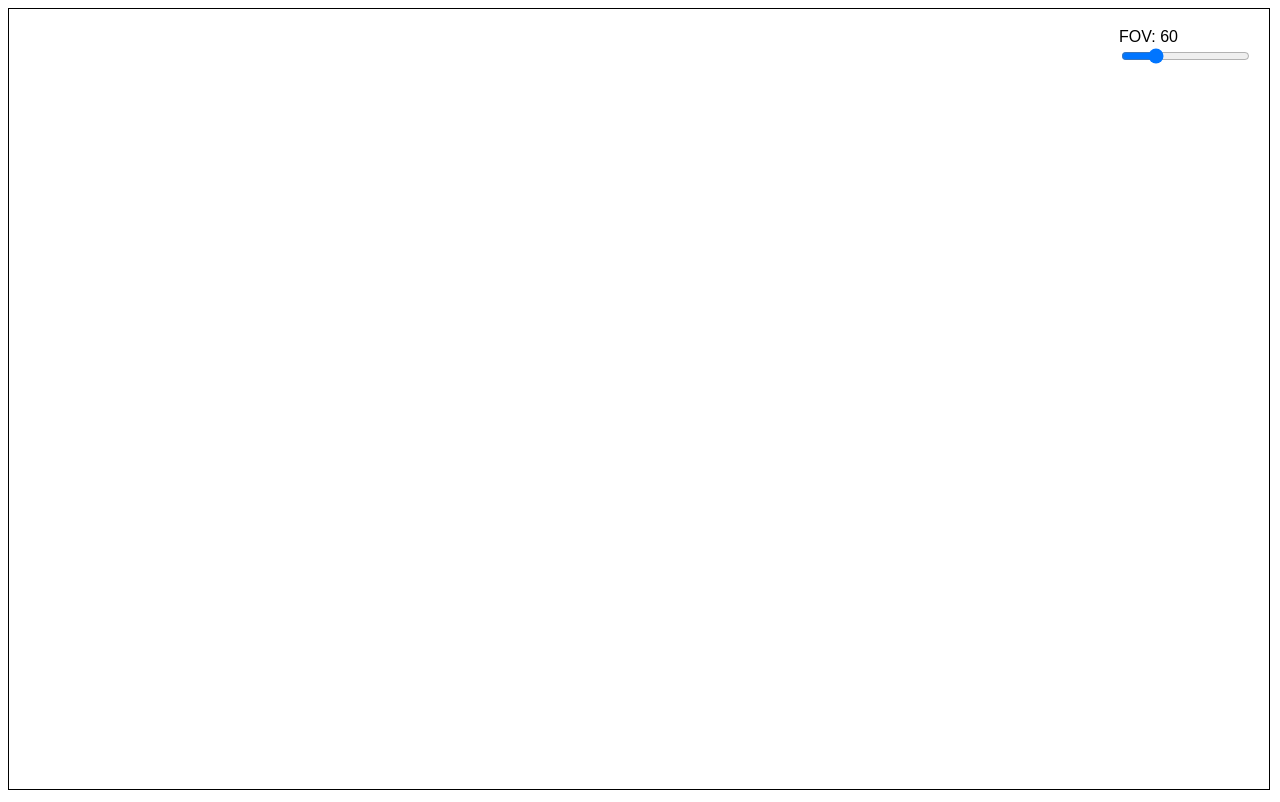
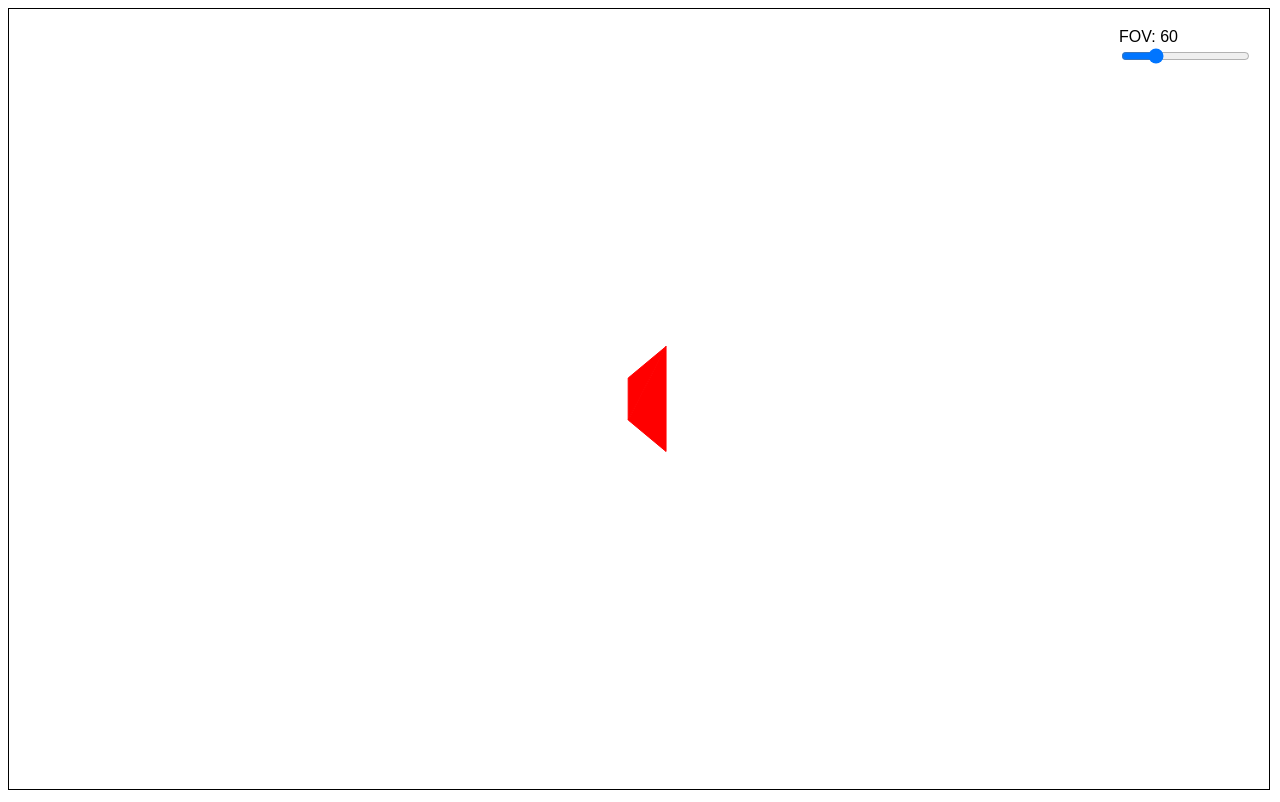
Before and after one commit to cneumann01/JS-3d-Renderer-No-Libraries, a plain HTML site: page index.html in a window 1280 px wide. Drawn offline with Linux system fonts and the light colour scheme.

Commit message:
Basic quad/mesh rotation

```diff
--- a/index.html
+++ b/index.html
@@ -25,7 +25,7 @@
 
 		<link rel="stylesheet" href="style.css" />
 
-		<script src="utils.js"></script>
+		<script src="js/core/utils.js"></script>
 
 		<script src="js/core/point2.js"></script>
 		<script src="js/core/vector3.js"></script>
--- a/js/core/mesh.js
+++ b/js/core/mesh.js
@@ -3,15 +3,34 @@ class Mesh {
 		this.triangles = triangles;
 	}
 
+	getCenter() {
+		let sum = new Vector3(0, 0, 0);
+		this.triangles.forEach((tri) => {
+			sum = sum.add(tri.getCenter());
+		});
+		return sum.scale(1 / this.triangles.length);
+	}
+
 	rotateX(angle, center) {
+		if (!center) {
+			center = this.getCenter();
+		}
+
 		const rotated = this.triangles.map((tri) => tri.rotateX(angle, center));
 		return new Mesh(rotated);
 	}
 	rotateY(angle, center) {
+		if (!center) {
+			center = this.getCenter();
+		}
+
 		const rotated = this.triangles.map((tri) => tri.rotateY(angle, center));
 		return new Mesh(rotated);
 	}
 	rotateZ(angle, center) {
+		if (!center) {
+			center = this.getCenter();
+		}
 		const rotated = this.triangles.map((tri) => tri.rotateZ(angle, center));
 		return new Mesh(rotated);
 	}
--- a/js/core/meshFactory.js
+++ b/js/core/meshFactory.js
@@ -1,16 +1,43 @@
 class MeshFactory {
-	static generateQuad(center, width, height, color) {
+	static generateQuad(width, height, normal, center, color) {
+		normal = normal.normalize();
+
 		if (!center) {
-			center = new Vector3(0, 0, 0);
+			center = new Vector3(0, 0, 10);
 		}
 
-		const topLeft = center.x - width / 2;
-		const p1 = new Vector3();
+		color = color || Utils.getRandomColor();
+
+		let right;
+		if (Math.abs(normal.y) < 0.999) {
+			right = normal.cross(new Vector3(0, 1, 0)).normalize();
+		} else {
+			right = normal.cross(new Vector3(1, 0, 0)).normalize();
+		}
+
+		const up = right.cross(normal).normalize();
+
+		const halfW = width / 2;
+		const halfH = height / 2;
+
+		const topLeft = center.add(right.scale(-halfW)).add(up.scale(halfH));
+		const topRight = center.add(right.scale(halfW)).add(up.scale(halfH));
+		const bottomLeft = center
+			.add(right.scale(-halfW))
+			.add(up.scale(-halfH));
+		const bottomRight = center
+			.add(right.scale(halfW))
+			.add(up.scale(-halfH));
+
+		const tri1 = new Triangle(topLeft, bottomLeft, topRight, color);
+		const tri2 = new Triangle(bottomRight, topRight, bottomLeft, color);
+
+		return new Mesh([tri1, tri2]);
 	}
 
 	static generateCube(center, size, color) {
 		if (!center) {
-			center = new Vector3(0, 0, 0);
+			center = new Vector3(0, 0, 10);
 		}
 
 		const leftFace = center - size / 2;
--- a/js/main.js
+++ b/js/main.js
@@ -17,16 +17,13 @@ resizeCanvas();
 window.addEventListener("resize", resizeCanvas);
 
 // -------------------------------------------------------------------
-const v1 = new Vector3(-10, -10, 20);
-const v2 = new Vector3(10, -10, 20);
-const v3 = new Vector3(0, 10, 20);
-const t1 = new Triangle(v1, v2, v3, "orange");
-
-const v4 = new Vector3(-10, 50, 50);
-const v5 = new Vector3(10, 50, 50);
-const v6 = new Vector3(0, 70, 50);
-const t2 = new Triangle(v4, v5, v6, "red");
-const mesh1 = new Mesh([t1, t2]);
+const mesh1 = MeshFactory.generateQuad(
+	10,
+	10,
+	new Vector3(0, 0, 10),
+	new Vector3(0, 0, 10),
+	"red"
+);
 
 let angle = 0;
 
```
